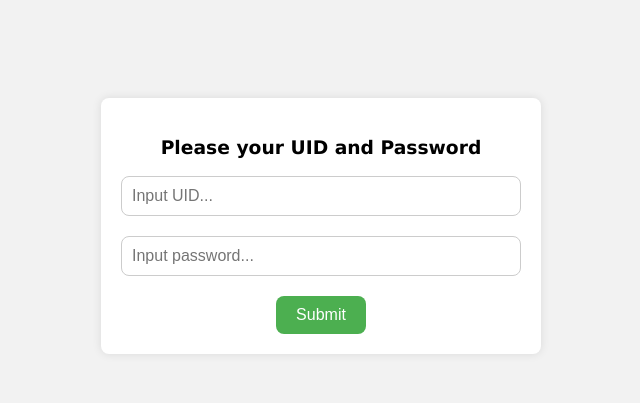
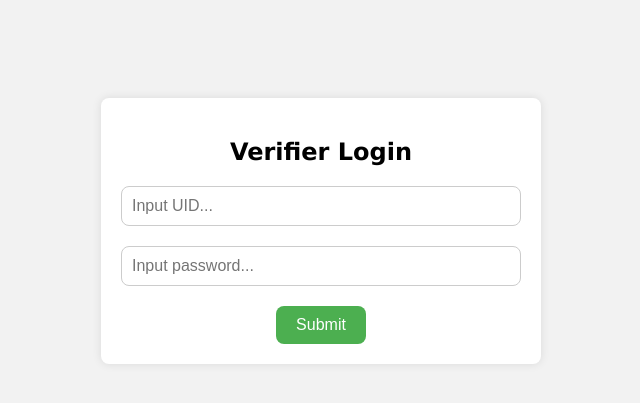
Before and after one commit to brohithkr/KMIT-College-Pass-Manager, a FastAPI app: page /login/verifiers in a window 1280 px wide. Shown: the top 403 px of the page, without its empty margins (319-959 px from the left). Run offline with FastAPI, Linux system fonts and the light colour scheme; parts of the project's set-up code (start-up, migrations or seed data) failed here and were passed over.

Commit message:
Update loginVer.html

```diff
--- a/encryptor-validator/templates/loginVer.html
+++ b/encryptor-validator/templates/loginVer.html
@@ -1,7 +1,7 @@
 <!DOCTYPE html>
 <html>
 <head>
-  <title>login verifiers</title>
+  <title>Verifier Login</title>
   <style>
     body {
       background-color: #f2f2f2;
@@ -55,7 +55,7 @@
     <br>
     <br> -->
   <div class="container">
-    <h3>Please your UID and Password</h2>
+    <h2>Verifier Login</h2>
     <form action="" method="">
       <input type="text" id="uid", name="uid", class="text-input" placeholder="Input UID..." required>
       <!-- <label for="password" class="input-label">Password:</label> -->
```
